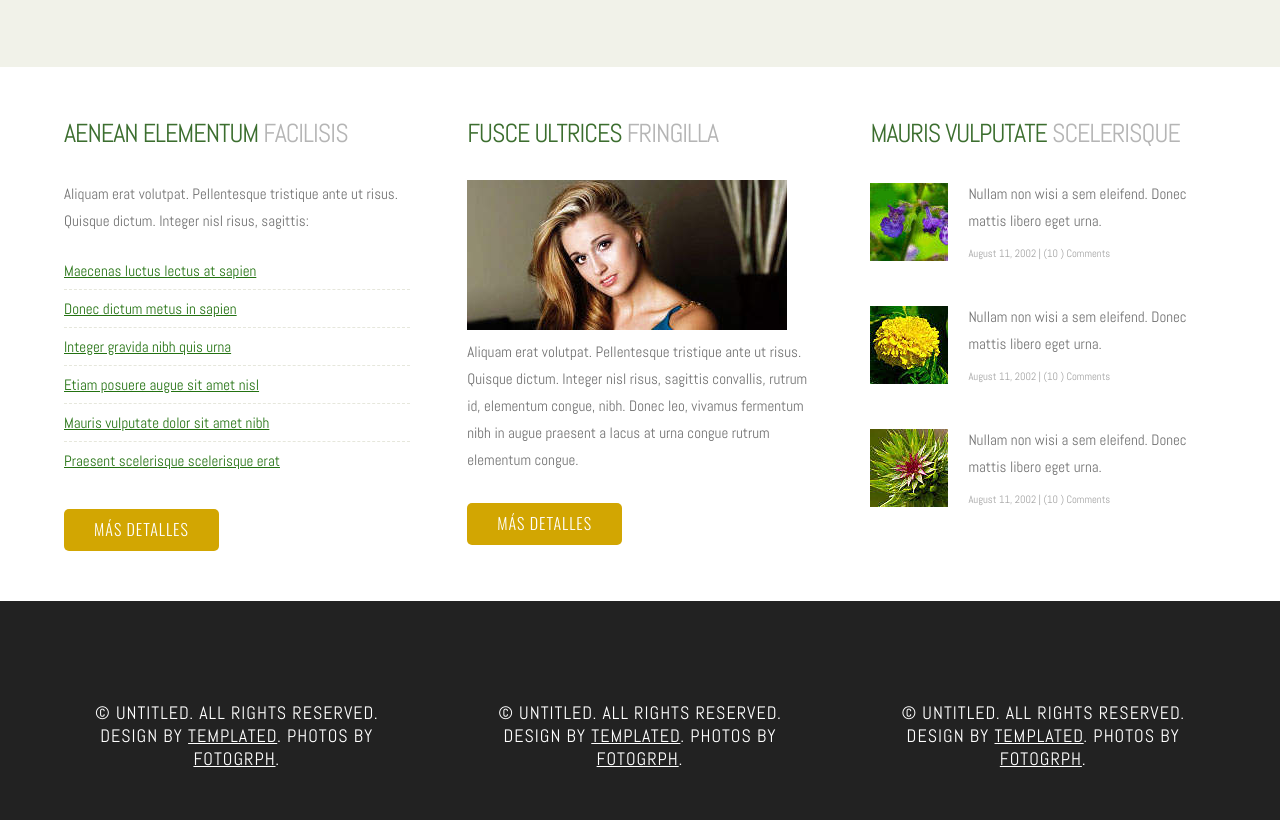
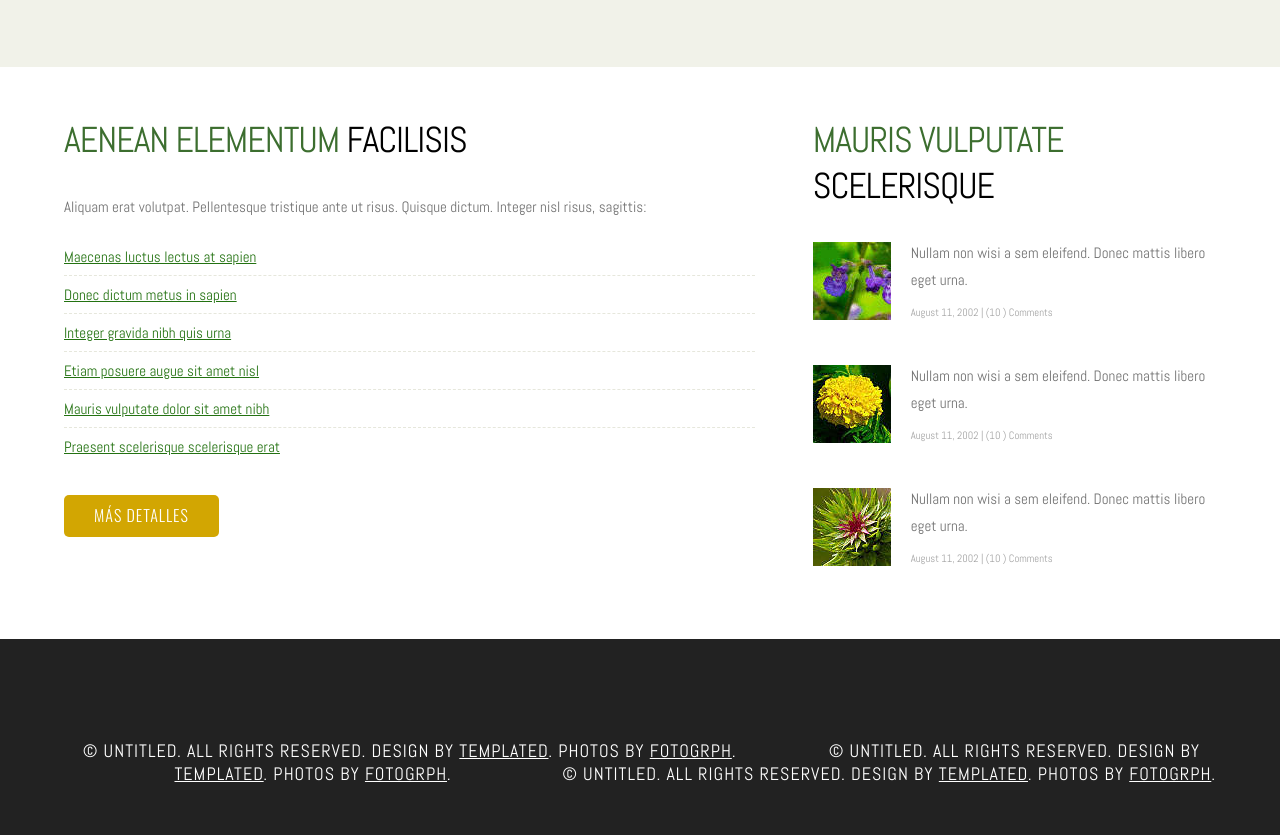
Before and after one commit to Carlos1Galan/arecibo-webpage, a plain HTML site: page index.html in a window 1280 px wide. Shown: the part 1326-2161 px from the top of the page. Drawn offline with nearby package versions, Linux system fonts and the light colour scheme.

Commit message:
Cambios en historia
eah

```diff
--- a/default.css
+++ b/default.css
@@ -254,8 +254,8 @@ hr {
 	margin: 0px;
 	padding: 0px 0px 30px 0px;
 	letter-spacing: -1px;
-	font-size: 26px;
-	color: #B5B5B5;
+	font-size: 36px;
+	color: black;
 }
 
 #footer-content h2 span {
@@ -265,20 +265,16 @@ hr {
 
 #footer-content #fbox1 {
 	float: left;
-	width: 30%;
+	width: 60%;
 	margin-right: 5%;
 }
 
 #footer-content #fbox2 {
-	float: left;
+	float: right;
     position: center;
-	width: 30%;
+	width: 40;
 }
 
-#footer-content #fbox3 {
-	float: right;
-	width: 30%;
-}
 
 /* Banner Style */
 
--- a/index.html
+++ b/index.html
@@ -89,12 +89,7 @@ Released   : 20120927
 			</ul>
 			<p class="button-style"><a href="#">M&aacute;s Detalles</a></p>
 		</div>
-		<div id="fbox2">
-		<h2><span>Fusce ultrices</span> fringilla</h2>
-			<p><img src="images/img05.jpg" width="320" height="150" alt="" /></p>
-			<p>Aliquam erat volutpat. Pellentesque tristique ante ut risus. Quisque dictum. Integer nisl risus, sagittis convallis, rutrum id, elementum congue, nibh. Donec leo, vivamus fermentum nibh in augue praesent a lacus at urna congue rutrum elementum congue.</p>
-			<p class="button-style"><a href="#">M&aacute;s Detalles</a></p>
-		</div>
+
 		<div id="fbox3">
 		<h2><span>Mauris vulputate</span> scelerisque</h2>
 			<ul class="style3">
```
Also changed, not shown: index_Historia.html (+16 -10 lines).
